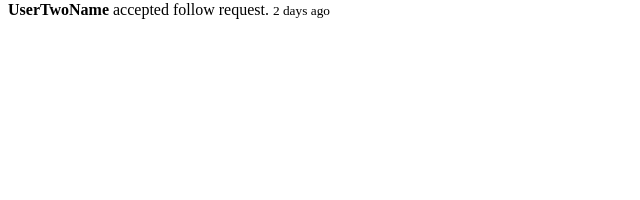
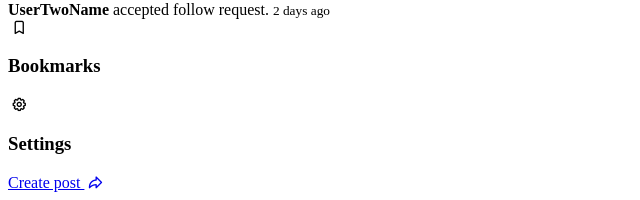
Before and after one commit to raphaelmwachiti/articles_social_site, a plain HTML site: page articles/public/home.html in a window 1280 px wide. Shown: the part 606-806 px from the top of the page, without its empty margins (0-640 px from the left). Drawn offline with nearby package versions, Linux system fonts and the light colour scheme.

Commit message:
Left complete

```diff
--- a/articles/public/home.html
+++ b/articles/public/home.html
@@ -115,3 +115,16 @@ session_start();
 							</div>
 						</div>
 					</a>
+                    <a class="menu-item">
+						<span><i class="uil uil-bookmark"></i></span><h3>Bookmarks</h3>
+					</a>
+					<a class="menu-item">
+						<span><i class="uil uil-cog"></i></span><h3>Settings</h3>
+					</a>
+				</div>
+				<!-- sidebar end-->
+				<a href="/editor.html">
+					<label class="btn btn-primary"> <span class="create-pos">Create post  </span><i class="uil uil-share"></i></label>
+				</a>
+			</div>
+		    <!--End of left-->
```
